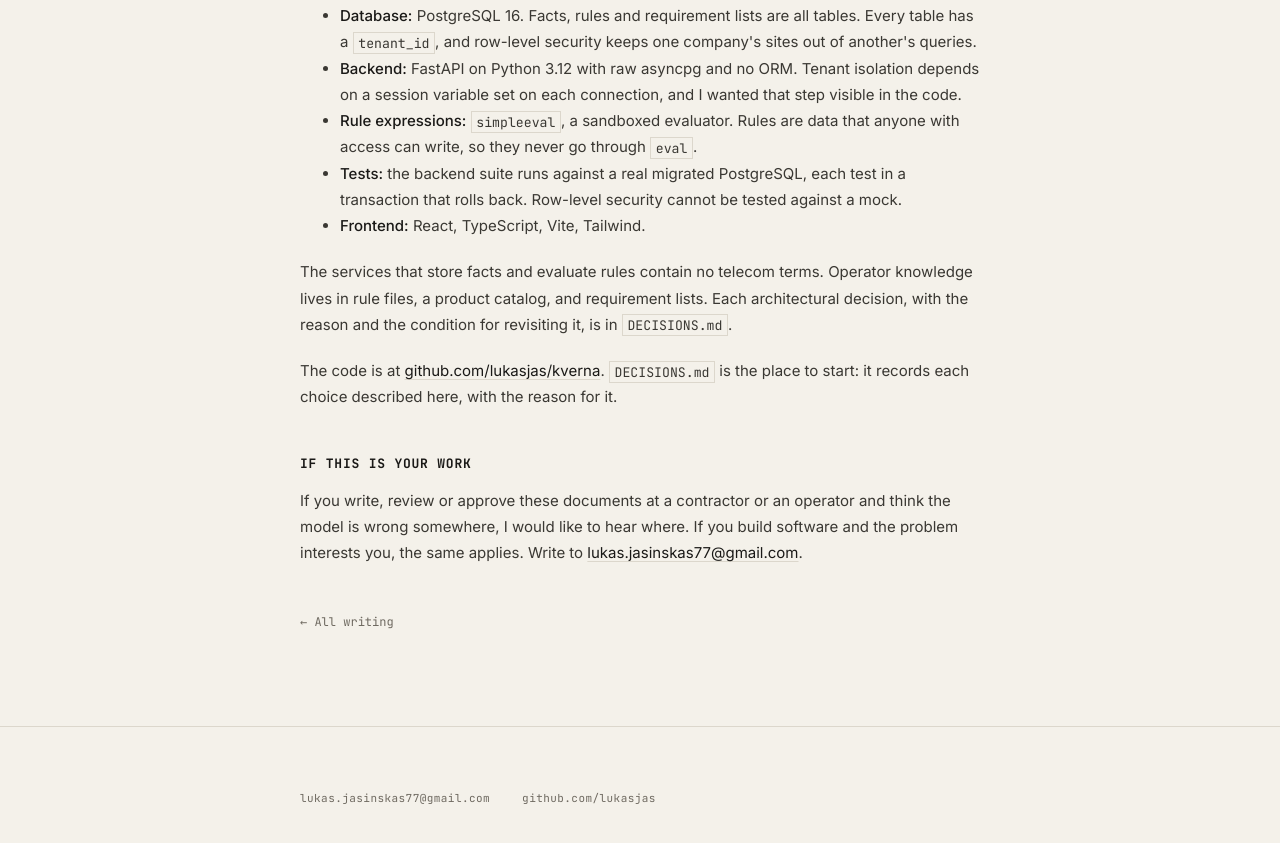
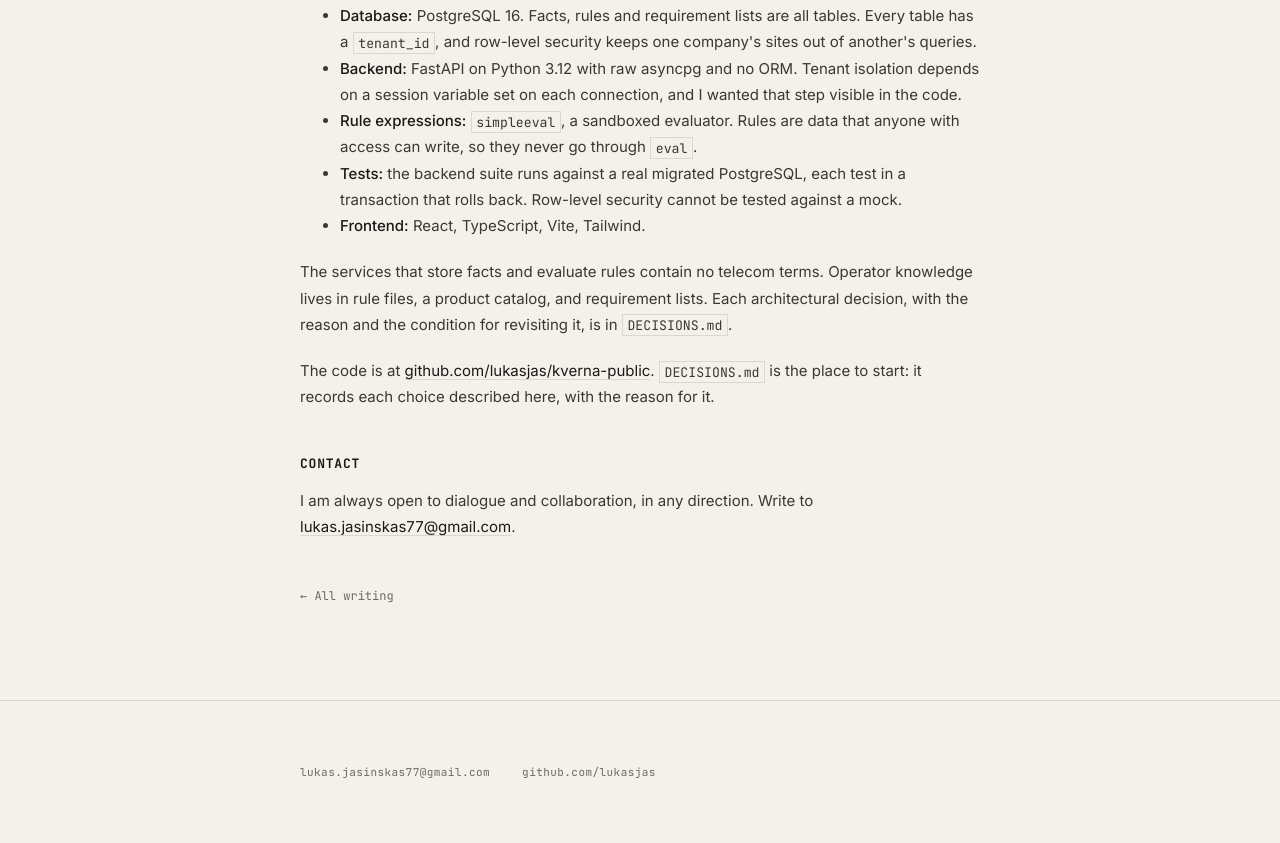
Before and after one commit to lukasjas/lukasjas.github.io, a website: page blog/kverna/index.html in a window 1280 px wide. Shown: the part 5451-6294 px from the top of the page. Drawn offline with Linux system fonts and the light colour scheme.

Commit message:
post: point to kverna-public, shorten contact paragraph

```diff
--- a/blog/kverna/index.html
+++ b/blog/kverna/index.html
@@ -148,14 +148,11 @@ that rolls back. Row-level security cannot be tested against a mock.</li>
 <p>The services that store facts and evaluate rules contain no telecom terms. Operator knowledge
 lives in rule files, a product catalog, and requirement lists. Each architectural decision, with
 the reason and the condition for revisiting it, is in <code>DECISIONS.md</code>.</p>
-<p>The code is at <a href="https://github.com/lukasjas/kverna">github.com/lukasjas/kverna</a>. <code>DECISIONS.md</code> is
+<p>The code is at <a href="https://github.com/lukasjas/kverna-public">github.com/lukasjas/kverna-public</a>. <code>DECISIONS.md</code> is
 the place to start: it records each choice described here, with the reason for it.</p>
-<h2>If this is your work</h2>
-<p>If you write, review or approve these documents at a contractor or an operator and think the
-model is wrong somewhere, I would like to hear where. If you build software and the problem
-interests you, the same applies. Write to
+<h2>Contact</h2>
+<p>I am always open to dialogue and collaboration, in any direction. Write to
 <a href="mailto:lukas.jasinskas77@gmail.com">lukas.jasinskas77@gmail.com</a>.</p>
-
 
 </article>
 <p class="back"><a href="/">← All writing</a></p>
```
Also changed, not shown: posts/2026-10-04-kverna.md (+3 -5 lines).
